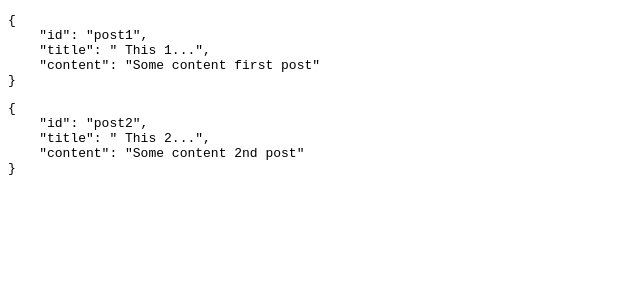
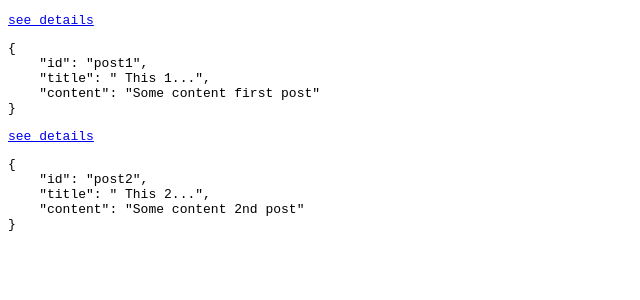
Before and after one commit to paolodina/sveltekit-edgedb, a SvelteKit app: page / in a window 1280 px wide. Shown: the top 300 px of the page, without its empty margins (0-640 px from the left). Built offline with nearby package versions, Linux system fonts and the light colour scheme.

Commit message:
add post detail page draft

```diff
--- a/src/routes/+page.svelte
+++ b/src/routes/+page.svelte
@@ -7,6 +7,7 @@
 </script>
 
 {#each posts as post}
+	<pre><a href={`/${post.id}`}>see details</a></pre>
 	<pre>
 {JSON.stringify(post, null, 4)}
 </pre>
```
Also changed, not shown: src/routes/[postId]/+page.svelte (added, +7 -0 lines).
